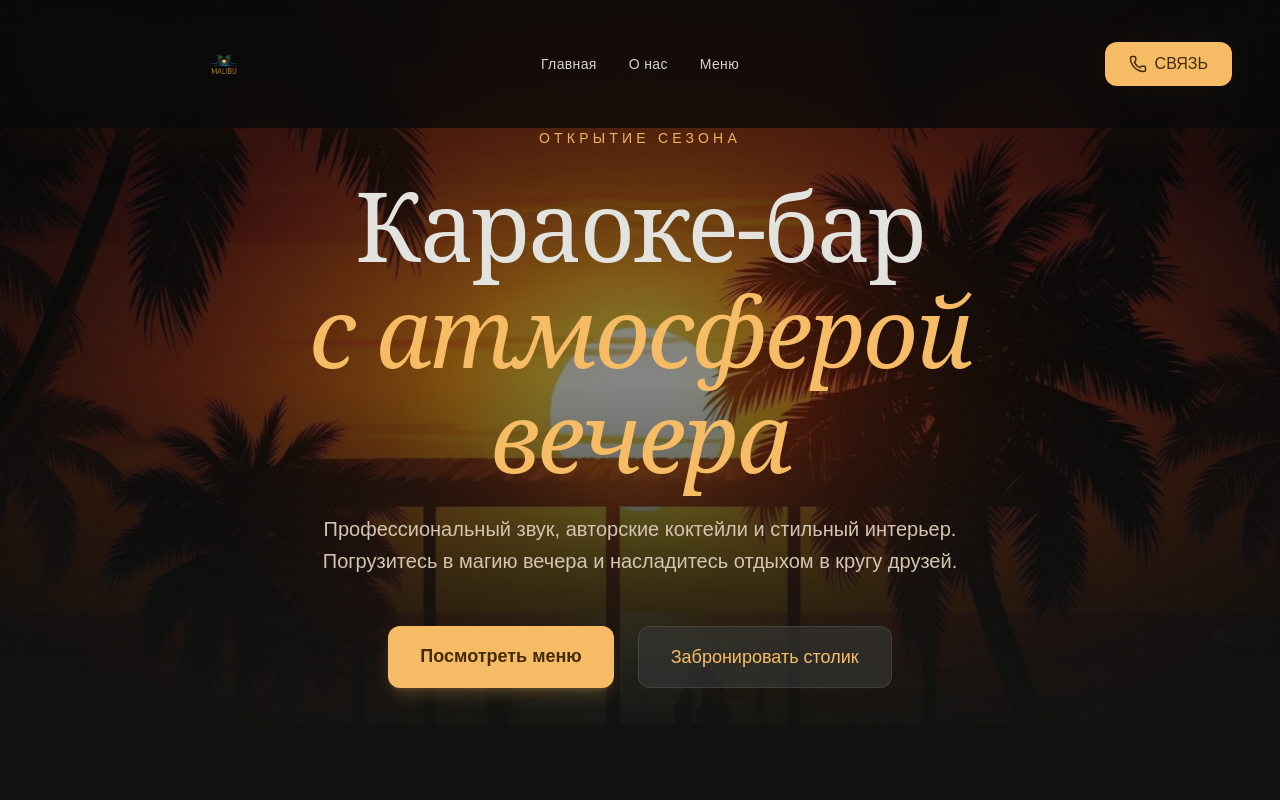
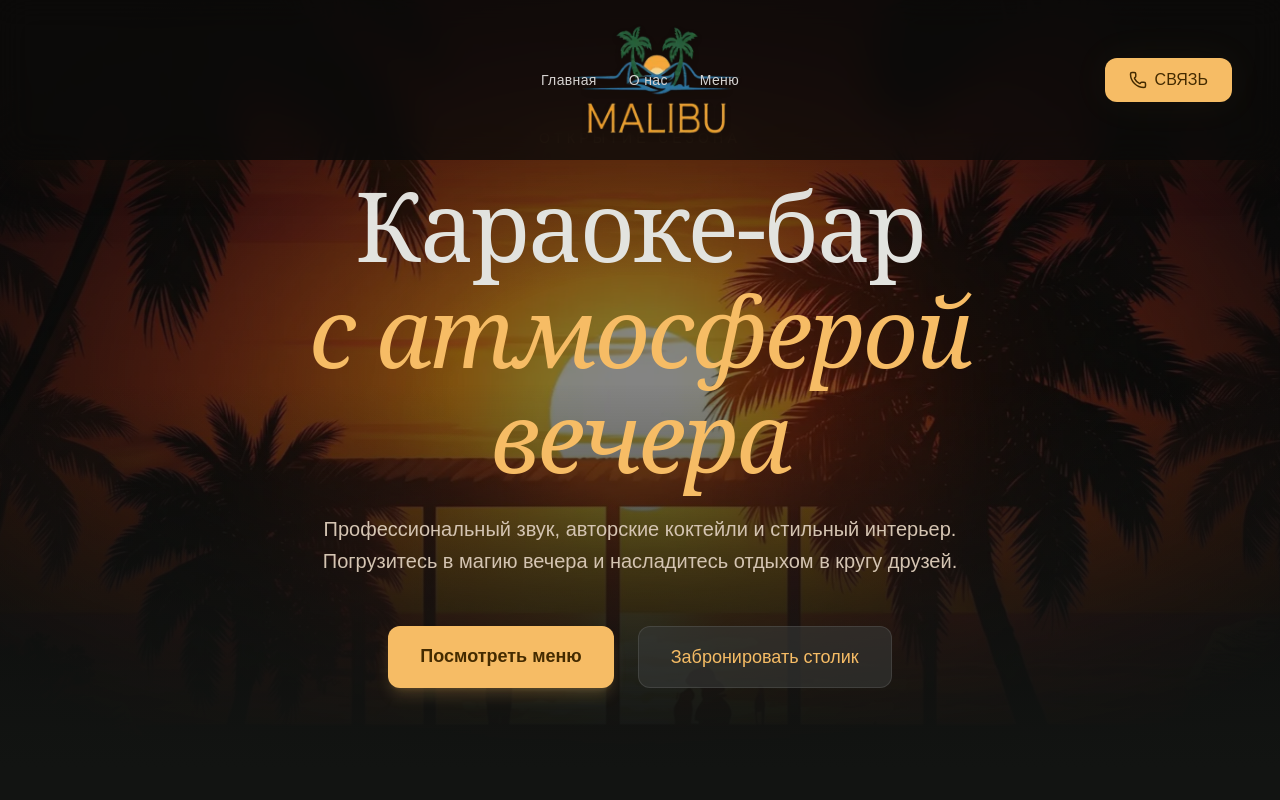
Before and after one commit to uahadov/malibu, a React (Vite) app: page / in a window 1280 px wide. Shown: the top 800 px of the page. Built offline with nearby package versions, Linux system fonts and the light colour scheme.

Commit message:
style: increase logo size and shift right offset

```diff
--- a/src/App.tsx
+++ b/src/App.tsx
@@ -36,8 +36,8 @@ const Nav: React.FC = () => {
       className="fixed top-0 w-full z-50 bg-stone-950/80 backdrop-blur-lg shadow-2xl shadow-amber-900/10 transition-all duration-300"
     >
       <div className="flex justify-between items-center w-full px-4 sm:px-6 md:px-12 py-4 relative">
-        <motion.a whileHover={{ scale: 1.05 }} href="#" className="flex items-center md:ml-14 lg:ml-24">
-          <img src="/logo.webp" alt="Malibu Logo" className="h-12 sm:h-14 md:h-20 lg:h-24 object-contain drop-shadow-md" width="160" height="80" />
+        <motion.a whileHover={{ scale: 1.05 }} href="#" className="flex items-center ml-2 md:ml-[110px] lg:ml-[160px]">
+          <img src="/logo.webp" alt="Malibu Logo" className="h-16 sm:h-20 md:h-24 lg:h-32 w-auto object-contain drop-shadow-md" />
         </motion.a>
 
         {/* Desktop Nav */}
```
